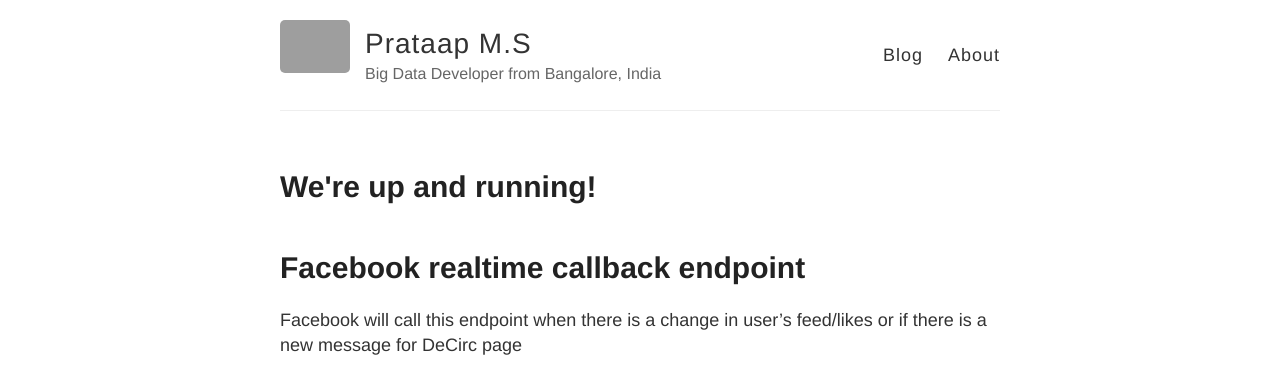
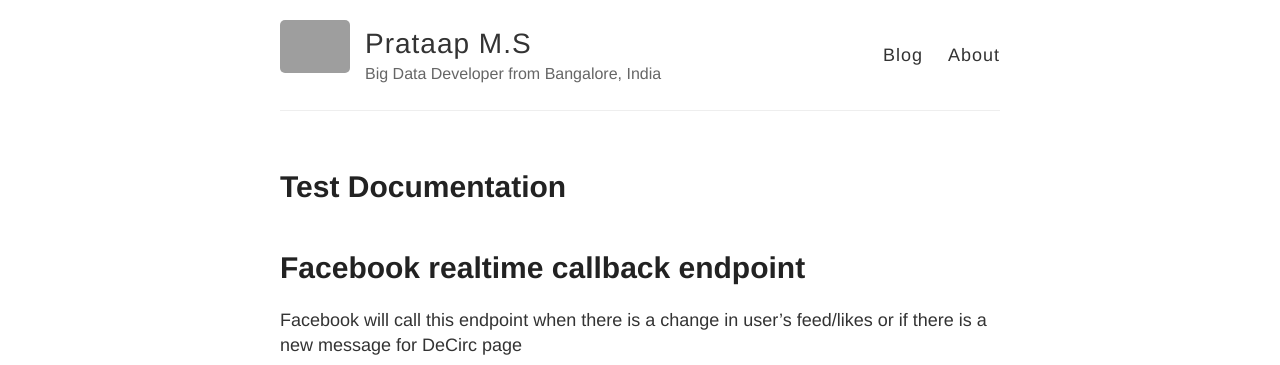
Before and after one commit to prataap/prataap.github.io, a Jekyll site: the page built from _posts/2014-3-3-Documentation-FBChatBot.md, in a window 1280 px wide. Shown: the top 365 px of the page. Built offline with Jekyll 4.4.1, drawn with Linux system fonts in a browser that asks for light colours; grey boxes are pictures that could not be loaded.

Commit message:
added test documentation

```diff
--- a/_posts/2014-3-3-Documentation-FBChatBot.md
+++ b/_posts/2014-3-3-Documentation-FBChatBot.md
@@ -1,6 +1,6 @@
 ---
 layout: post
-title: We're up and running!
+title: Test Documentation
 ---
 
 
```
